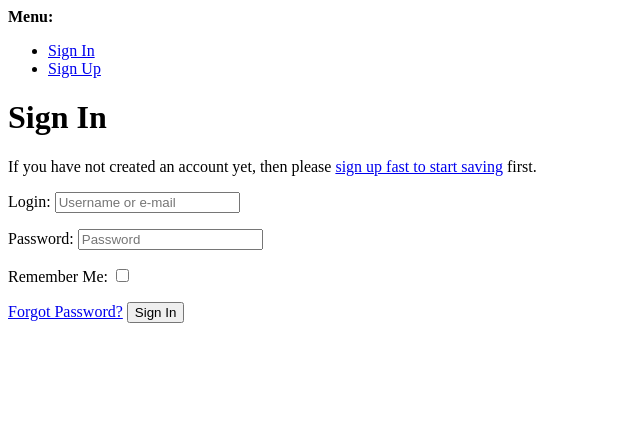
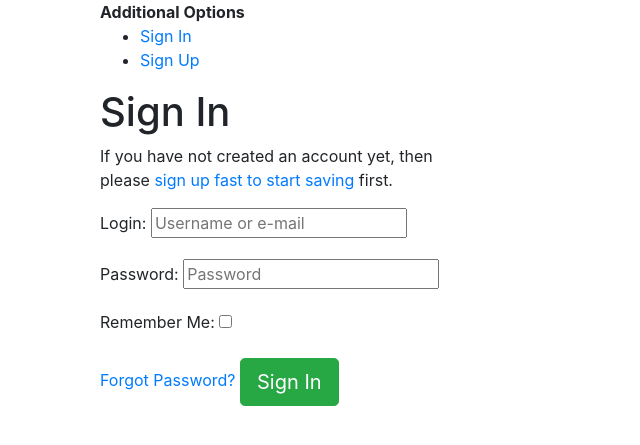
Before and after one commit to Code-Institute-Submissions/djrowley2104-MS4-nutz-about, a Django app: page /accounts/login/ in a window 1280 px wide. Shown: the top 445 px of the page, without its empty margins (0-640 px from the left). Run offline with Django 3.2, Linux system fonts and the light colour scheme; parts of the project's set-up code (start-up, migrations or seed data) failed here and were passed over; some libraries are stand-ins or nearby versions.

Commit message:
Data; getting the login and sign up screens to look and feel like the rest of the site

```diff
--- a/templates/allauth/account/base.html
+++ b/templates/allauth/account/base.html
@@ -4,6 +4,18 @@
     <title>{% block head_title %}{% endblock %}</title>
     {% block extra_head %}
     {% endblock %}
+     <!-- Bootstrap core CSS -->
+    <link rel="stylesheet" href="https://stackpath.bootstrapcdn.com/bootstrap/4.2.1/css/bootstrap.min.css" type="text/css" />
+    <link rel="stylesheet" href="https://maxcdn.bootstrapcdn.com/font-awesome/4.7.0/css/font-awesome.min.css" type="text/css" />
+    <link rel="stylesheet" href="./assets/css/style.css" type="text/css">
+
+    <!-- Favicons -->
+	<link rel="apple-touch-icon" href="/docs/5.0/assets/img/favicons/apple-touch-icon.png" sizes="180x180">
+	<link rel="icon" href="/docs/5.0/assets/img/favicons/favicon-32x32.png" sizes="32x32" type="image/png">
+	<link rel="icon" href="/docs/5.0/assets/img/favicons/favicon-16x16.png" sizes="16x16" type="image/png">
+	<link rel="manifest" href="/docs/5.0/assets/img/favicons/manifest.json">
+	<link rel="mask-icon" href="/docs/5.0/assets/img/favicons/safari-pinned-tab.svg" color="#7952b3">
+	<link rel="icon" href="/docs/5.0/assets/img/favicons/favicon.ico">
   </head>
   <body>
     {% block body %}
@@ -19,8 +31,9 @@
     </div>
     {% endif %}
 
-    <div>
-      <strong>Menu:</strong>
+    <div class="container">
+        <div class="col-12 col-lg-4 my-auto py-1 py-lg-0 text-center text-lg-left">
+            <strong>Additional Options</strong>
             <ul>
                 {% if user.is_authenticated %}
                 <li><a href="{% url 'account_email' %}">Change E-mail</a></li>
@@ -31,6 +44,7 @@
                 {% endif %}
             </ul>
         </div>
+    </div>
     {% block content %}
     {% endblock %}
     {% endblock %}
--- a/templates/allauth/account/login.html
+++ b/templates/allauth/account/login.html
@@ -6,7 +6,8 @@
 {% block head_title %}{% trans "Sign In" %}{% endblock %}
 
 {% block content %}
-<div class="text-center">
+<div class="container">
+    <div class="col-12 col-lg-4 my-auto py-1 py-lg-0 text-center text-lg-left">
         <h1>{% trans "Sign In" %}</h1>
 
         {% get_providers as socialaccount_providers %}
@@ -40,8 +41,8 @@
         <input type="hidden" name="{{ redirect_field_name }}" value="{{ redirect_field_value }}" />
         {% endif %}
         <a class="button secondaryAction" href="{% url 'account_reset_password' %}">{% trans "Forgot Password?" %}</a>
-    <button class="primaryAction" type="submit">{% trans "Sign In" %}</button>
+        <button class="btn btn-lg btn-success fw-bold" type="submit">{% trans "Sign In" %}</button>
         </form>
     </div>
-
+</div>
 {% endblock %}
--- a/templates/allauth/account/signup.html
+++ b/templates/allauth/account/signup.html
@@ -5,7 +5,7 @@
 {% block head_title %}{% trans "Signup" %}{% endblock %}
 
 {% block content %}
-<div class="row">
+<div class="container">
     <div class="col-12 col-lg-4 my-auto py-1 py-lg-0 text-center text-lg-left">
         <h1>{% trans "Sign Up" %}</h1>
     </div>
@@ -18,7 +18,7 @@
     {% if redirect_field_value %}
     <input type="hidden" name="{{ redirect_field_name }}" value="{{ redirect_field_value }}" />
     {% endif %}
-    <button type="submit">{% trans "Sign Up" %} &raquo;</button>
+    <button class="btn btn-lg btn-success fw-bold" type="submit">{% trans "Sign Up" %} &raquo;</button>
     </form>
 </div>
 
```
Lines whose indentation alone changed are shown as unchanged.
